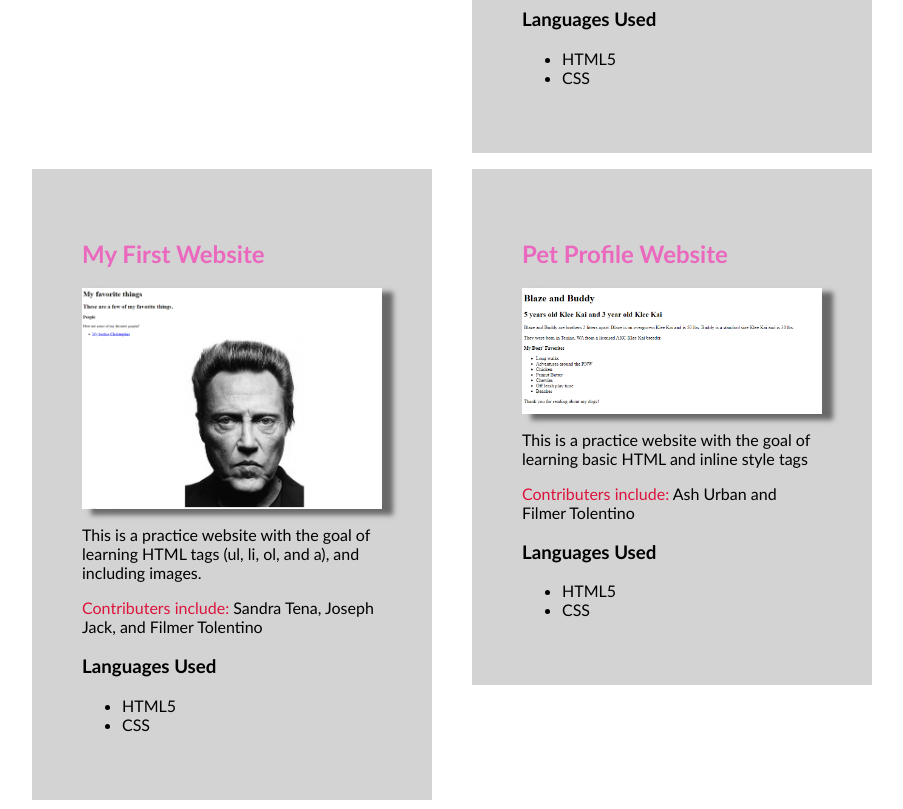
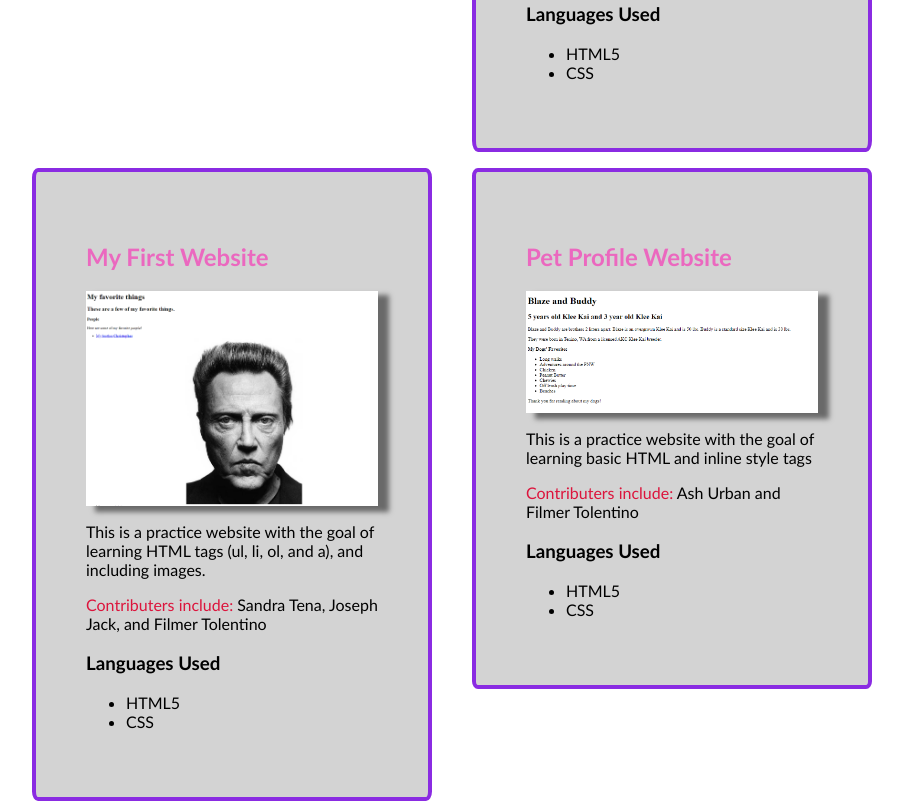
Before and after one commit to ftolentino/portfolio, a plain HTML site: page index.html in a window 1280 px wide. Shown: the part 2316-3125 px from the top of the page, without its empty margins (15-918 px from the left). Drawn offline with Linux system fonts and the light colour scheme.

Commit message:
STYLE borders around column, removed text-decoration on a:link. Move project h2 titles into a tag, for UX clarity

```diff
--- a/css/styles.css
+++ b/css/styles.css
@@ -41,6 +41,10 @@ span.contributers {
   padding: 50px;
   margin: 8px 20px;
   background-color: lightgrey;
+  border-style: solid;
+  border-color: blueviolet;
+  border-width: 4px;
+  border-radius: 1.5%;
 }
 
 div.projects h1 {
--- a/index.html
+++ b/index.html
@@ -62,8 +62,8 @@
         </ul>
       </div>
       <div class="column">
-        <h2>Band Website</h2>
         <a href="https://github.com/ftolentino/band-website.git">
+          <h2>Band Website</h2>
           <img src="imgs/band-website.PNG" alt="band website photo">
         </a>
         <p>This is a practice website with the goals of styling columns in CSS and learnomg the Box Model foundations in HTML</p>
@@ -75,8 +75,8 @@
         </ul>
       </div>
       <div class="column">
-        <h2>My First Website</h2>
         <a href="https://github.com/ftolentino/my-first-webpage.git">
+          <h2>My First Website</h2>
           <img src="imgs/my-first-website.PNG" alt="my first website photo">
         </a>
         <p>This is a practice website with the goal of learning HTML tags (ul, li, ol, and a), and including images.</p>
@@ -88,8 +88,8 @@
         </ul>
       </div>
       <div class="column">
-        <h2>Pet Profile Website</h2>
         <a href="https://github.com/ftolentino/pet-profile.git">
+          <h2>Pet Profile Website</h2>
           <img src="imgs/pet-profile.PNG" alt="pet profile website photo">
         </a>
         <p>This is a practice website with the goal of learning basic HTML and inline style tags</p>
```
Also changed, not shown: 1 other file.
